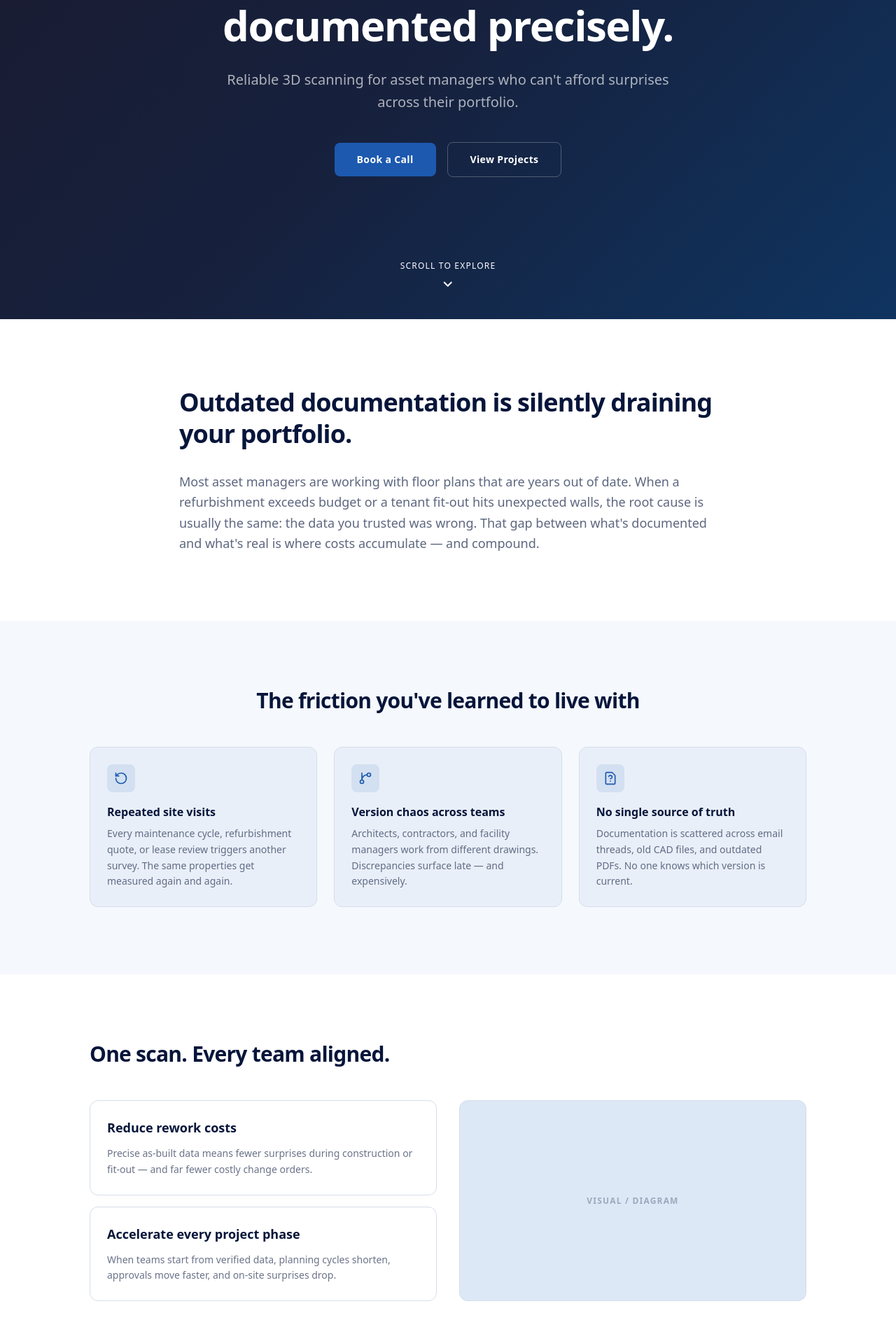
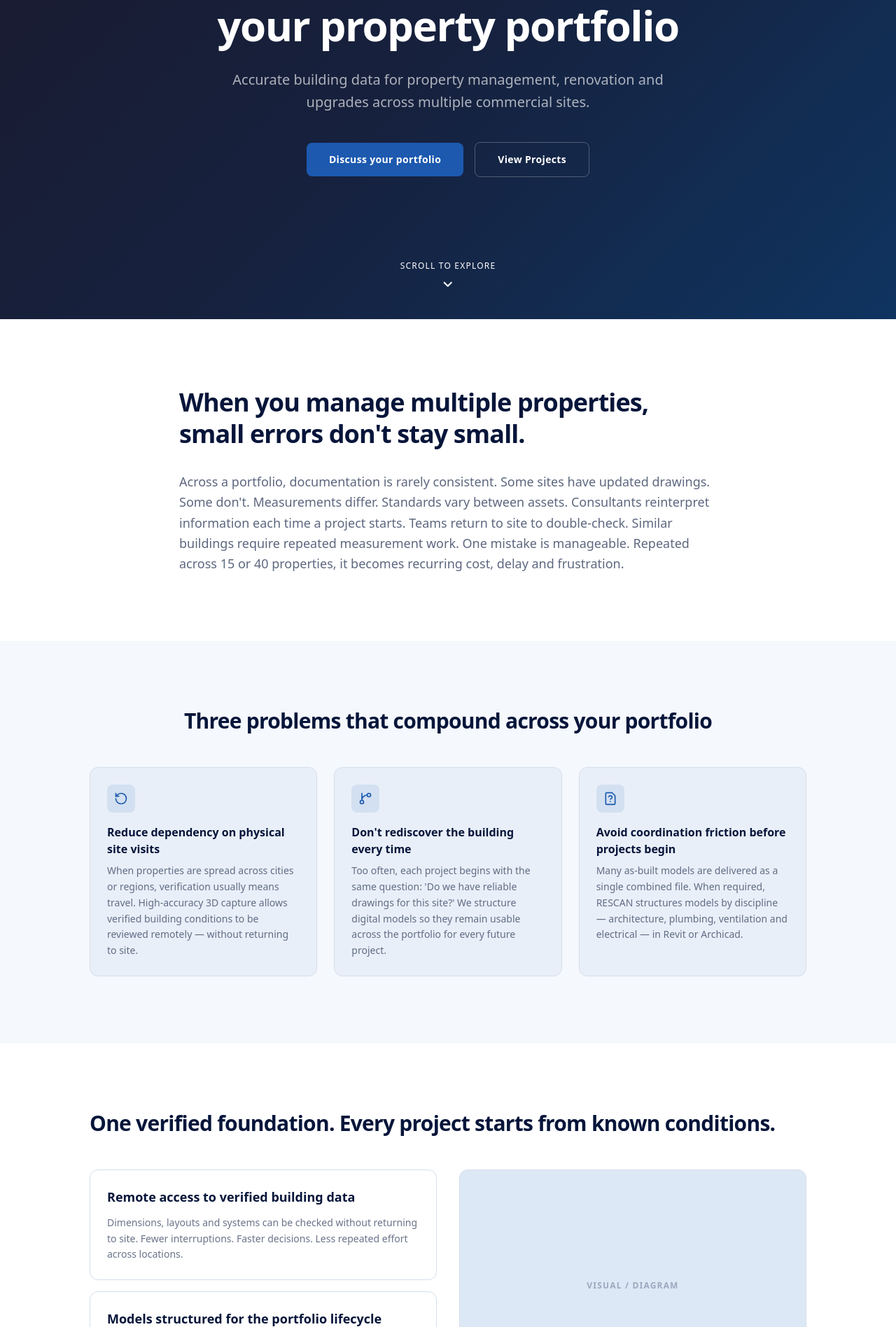
Before and after one commit to SzakacsTomi/rescan, a Next.js app: page /en/commercial-portfolios in a window 1280 px wide. Shown: the part 344-2240 px from the top of the page at 70% size. Built offline with nearby package versions, Linux system fonts and the light colour scheme.

Commit message:
feat: modifications based on new data set

```diff
--- a/app/[locale]/(pages)/commercial-portfolios/page.tsx
+++ b/app/[locale]/(pages)/commercial-portfolios/page.tsx
@@ -48,6 +48,8 @@ export default async function CommercialPortfoliosPage() {
       body: t('namedCase.body'),
       metric: t('namedCase.metric'),
       metricLabel: t('namedCase.metricLabel'),
+      quote: t('namedCase.quote'),
+      quoteAuthor: t('namedCase.quoteAuthor'),
     },
     logoWall: {
       headline: t('logoWall.headline'),
--- a/app/components/organisms/SectionsGrid.tsx
+++ b/app/components/organisms/SectionsGrid.tsx
@@ -5,12 +5,14 @@ import { useTranslations } from "next-intl";
 import { sectionsConfig } from "@/config/sections";
 import { useState } from "react";
 
+export const SECTIONS_ID = "sections";
+
 export const SectionsGrid = () => {
   const [hoveredId, setHoveredId] = useState<string | null>(null);
   const t = useTranslations("sections");
 
   return (
-    <section className="flex flex-col lg:flex-row w-full" aria-label="Project categories">
+    <section id={SECTIONS_ID} className="flex flex-col lg:flex-row w-full" aria-label="Project categories">
       {sectionsConfig.map((section) => (
         <SectionCard
           key={section.id}
--- a/app/components/organisms/sector/CoreRisk.tsx
+++ b/app/components/organisms/sector/CoreRisk.tsx
@@ -1,3 +1,5 @@
+export const CORE_RISK_ID = "core-risk";
+
 type CoreRiskProps = {
   headline: string;
   body: string;
@@ -5,7 +7,7 @@ type CoreRiskProps = {
 
 export const CoreRisk = ({ headline, body }: CoreRiskProps) => {
   return (
-    <section className="py-24 px-6">
+    <section id={CORE_RISK_ID} className="py-24 px-6">
       <div className="max-w-3xl mx-auto">
         <h2 className="text-3xl sm:text-4xl font-bold tracking-tight leading-tight mb-8">
           {headline}
--- a/app/components/templates/SectorTemplate.tsx
+++ b/app/components/templates/SectorTemplate.tsx
@@ -44,6 +44,8 @@ export const SectorTemplate = ({ config, translations: tr }: SectorTemplateProps
         body={tr.namedCase.body}
         metric={tr.namedCase.metric}
         metricLabel={tr.namedCase.metricLabel}
+        quote={tr.namedCase.quote}
+        quoteAuthor={tr.namedCase.quoteAuthor}
       />
       <LogoWall headline={tr.logoWall.headline} logos={config.logoWall.logos} />
       <Metrics items={tr.metrics.items.map((item, i) => ({ ...item, value: config.metrics.items[i].value }))} />
--- a/app/types/sectorPage.ts
+++ b/app/types/sectorPage.ts
@@ -56,6 +56,8 @@ export type SectorPageTranslations = {
     body: string;
     metric: string;
     metricLabel: string;
+    quote?: string;
+    quoteAuthor?: string;
   };
   logoWall: {
     headline: string;
--- a/config/sectors/commercial.ts
+++ b/config/sectors/commercial.ts
@@ -1,12 +1,13 @@
 import { FileQuestion, GitBranch, RotateCcw } from 'lucide-react';
 import type { SectorPageConfig } from '@/app/types/sectorPage';
+import { CORE_RISK_ID } from '@/app/components/organisms/sector/CoreRisk';
 
 export const commercialSectorConfig: SectorPageConfig = {
   id: 'commercial',
   hero: {
     primaryCtaHref: '/contact',
     secondaryCtaHref: '/projects',
-    scrollTargetId: 'core-risk',
+    scrollTargetId: CORE_RISK_ID,
   },
   friction: {
     painPoints: [
--- a/messages/en.json
+++ b/messages/en.json
@@ -58,81 +58,83 @@
   "sectorPage": {
     "commercial": {
       "hero": {
-        "headline": "Every property,\ndocumented precisely.",
-        "subheadline": "Reliable 3D scanning for asset managers who can't afford surprises across their portfolio.",
-        "primaryCta": "Book a Call",
+        "headline": "Certainty across\nyour property portfolio",
+        "subheadline": "Accurate building data for property management, renovation and upgrades across multiple commercial sites.",
+        "primaryCta": "Discuss your portfolio",
         "secondaryCta": "View Projects"
       },
       "coreRisk": {
-        "headline": "Outdated documentation is silently draining your portfolio.",
-        "body": "Most asset managers are working with floor plans that are years out of date. When a refurbishment exceeds budget or a tenant fit-out hits unexpected walls, the root cause is usually the same: the data you trusted was wrong. That gap between what's documented and what's real is where costs accumulate — and compound."
+        "headline": "When you manage multiple properties, small errors don't stay small.",
+        "body": "Across a portfolio, documentation is rarely consistent. Some sites have updated drawings. Some don't. Measurements differ. Standards vary between assets. Consultants reinterpret information each time a project starts. Teams return to site to double-check. Similar buildings require repeated measurement work. One mistake is manageable. Repeated across 15 or 40 properties, it becomes recurring cost, delay and frustration."
       },
       "friction": {
-        "headline": "The friction you've learned to live with",
+        "headline": "Three problems that compound across your portfolio",
         "point0": {
-          "title": "Repeated site visits",
-          "description": "Every maintenance cycle, refurbishment quote, or lease review triggers another survey. The same properties get measured again and again."
+          "title": "Reduce dependency on physical site visits",
+          "description": "When properties are spread across cities or regions, verification usually means travel. High-accuracy 3D capture allows verified building conditions to be reviewed remotely — without returning to site."
         },
         "point1": {
-          "title": "Version chaos across teams",
-          "description": "Architects, contractors, and facility managers work from different drawings. Discrepancies surface late — and expensively."
+          "title": "Don't rediscover the building every time",
+          "description": "Too often, each project begins with the same question: 'Do we have reliable drawings for this site?' We structure digital models so they remain usable across the portfolio for every future project."
         },
         "point2": {
-          "title": "No single source of truth",
-          "description": "Documentation is scattered across email threads, old CAD files, and outdated PDFs. No one knows which version is current."
+          "title": "Avoid coordination friction before projects begin",
+          "description": "Many as-built models are delivered as a single combined file. When required, RESCAN structures models by discipline — architecture, plumbing, ventilation and electrical — in Revit or Archicad."
         }
       },
       "strategicValue": {
-        "headline": "One scan. Every team aligned.",
+        "headline": "One verified foundation. Every project starts from known conditions.",
         "valueA": {
-          "title": "Reduce rework costs",
-          "description": "Precise as-built data means fewer surprises during construction or fit-out — and far fewer costly change orders."
+          "title": "Remote access to verified building data",
+          "description": "Dimensions, layouts and systems can be checked without returning to site. Fewer interruptions. Faster decisions. Less repeated effort across locations."
         },
         "valueB": {
-          "title": "Accelerate every project phase",
-          "description": "When teams start from verified data, planning cycles shorten, approvals move faster, and on-site surprises drop."
+          "title": "Models structured for the portfolio lifecycle",
+          "description": "Delivered for use across the portfolio and integration with existing property management systems. Used for tenant adaptations, planned maintenance, system upgrades and lease-driven changes."
         }
       },
       "differentiator": {
-        "headline": "You shouldn't need to resurvey the same property twice.",
-        "subheadline": "Rescan delivers scan-to-BIM outputs that your entire team can trust — for the full lifecycle of the asset."
+        "headline": "Proven in commercial environments.",
+        "subheadline": "250+ commercial and industrial projects delivered. 1.8M+ m² digitally captured. Including retail units, office buildings and mixed-use commercial assets across Sweden and beyond."
       },
       "namedCase": {
-        "label": "Case Study",
-        "headline": "One portfolio. One source of truth.",
-        "body": "A Nordic asset manager standardised on Rescan across 250+ properties. The result: a single verified dataset shared across all project teams — from day one of every refurbishment cycle. Change orders dropped. Planning timelines shortened. Rework costs fell.",
-        "metric": "250+",
-        "metricLabel": "properties scanned"
+        "label": "Portfolio case",
+        "headline": "Carlqvist Property — 56 commercial properties digitised across Sweden",
+        "body": "Carlqvist Property engaged RESCAN to digitise its mixed commercial portfolio of 56 properties across Sweden. The objective was not a single refurbishment project — it was to create one consistent, reliable digital foundation across all assets. Each property was captured and structured into accurate digital documentation, forming a centralised archive of verified building data.",
+        "quote": "We now have a clear and reliable overview across all properties. It saves time and reduces uncertainty whenever a new project starts.",
+        "quoteAuthor": "Eddie Carlqvist, CEO",
+        "metric": "56",
+        "metricLabel": "commercial properties digitised"
       },
       "logoWall": {
         "headline": "Trusted by leading real estate teams"
       },
       "metrics": {
-        "item0": { "label": "properties scanned" },
-        "item1": { "label": "sq metres documented" },
-        "item2": { "label": "active clients" },
-        "item3": { "label": "average NPS" }
+        "item0": { "label": "commercial projects delivered" },
+        "item1": { "label": "m² digitally captured" },
+        "item2": { "label": "properties in a single portfolio" },
+        "item3": { "label": "average client satisfaction" }
       },
       "fitNotFit": {
-        "headline": "Is Rescan right for you?",
+        "headline": "Who this is designed for",
         "bestFit": {
-          "title": "Best Fit For",
-          "item0": "Asset managers with 5 or more properties",
-          "item1": "Teams running recurring refurbishment cycles",
-          "item2": "Owners preparing for lease renegotiations",
-          "item3": "Firms integrating scan data into BIM workflows"
+          "title": "Designed for",
+          "item0": "Asset managers responsible for multiple properties",
+          "item1": "Commercial property owners managing recurring upgrades",
+          "item2": "Expansion and refurbishment teams",
+          "item3": "Technical managers seeking consistent building data"
         },
         "notFit": {
-          "title": "Not Designed For",
-          "item0": "Single one-off residential projects",
-          "item1": "Teams without an existing documentation process",
-          "item2": "Projects where as-built accuracy is not required"
+          "title": "Not designed for",
+          "item0": "Residential properties or single-building projects",
+          "item1": "Teams without a need for accurate as-built data",
+          "item2": "One-off projects with no future documentation needs"
         }
       },
       "finalCta": {
-        "headline": "Ready to close the documentation gap?",
-        "subheadline": "Talk to a scanning specialist and find out what Rescan can do for your portfolio.",
-        "cta": "Book a Consultation"
+        "headline": "Start with conditions you can trust.",
+        "subheadline": "If you manage several properties and want to reduce repeated uncertainty across sites, we can define the right scope for your portfolio.",
+        "cta": "Schedule a portfolio discussion"
       }
     }
   }
```
Also changed, not shown: app/components/organisms/HeroSection.tsx (+7 -6 lines), app/components/organisms/sector/NamedCase.tsx (+13 -1 lines), messages/sv.json (+42 -40 lines).
